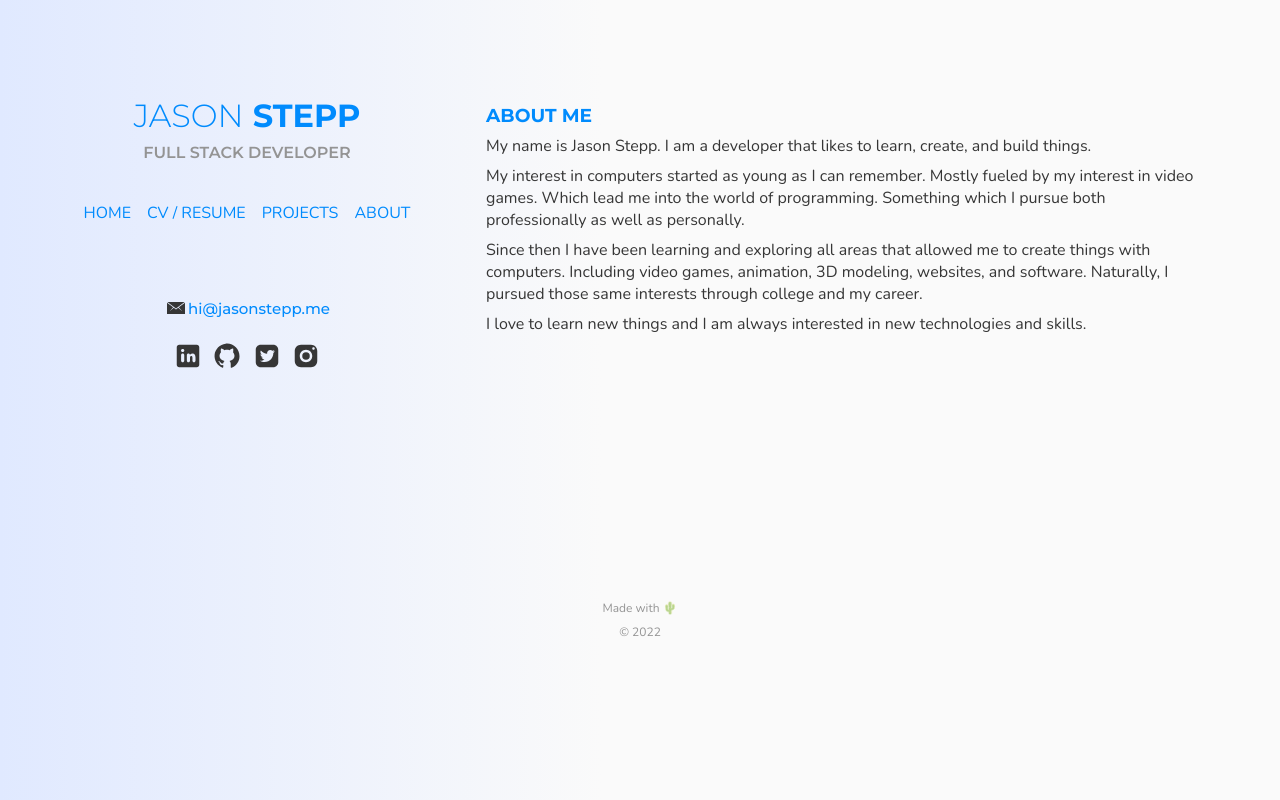
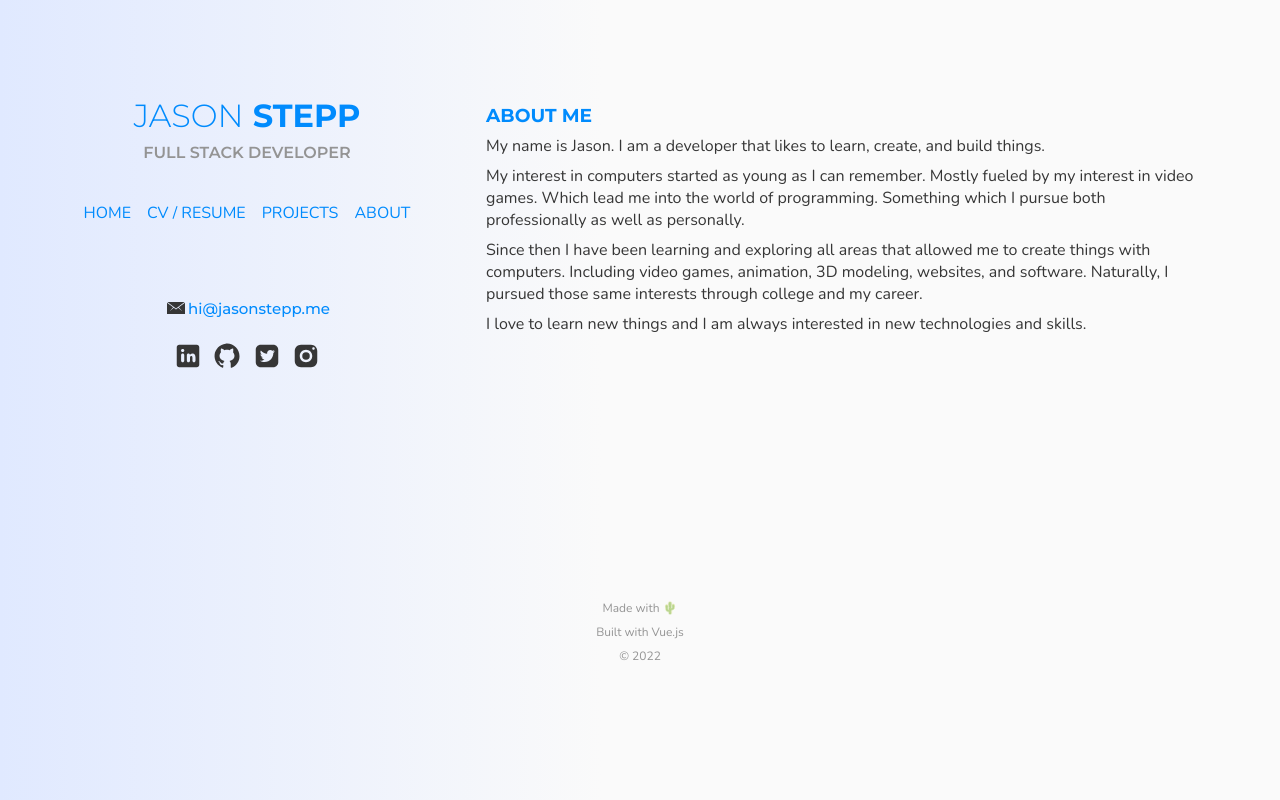
Before and after one commit to steppjason/jasonstepp-vue, a Vue app: page /about in a window 1280 px wide. Built offline with nearby package versions, Linux system fonts and the light colour scheme.

Commit message:
Add built with in footer

```diff
--- a/src/components/Footer.vue
+++ b/src/components/Footer.vue
@@ -1,6 +1,7 @@
 <template>
 	<footer class="site-footer">
 		<p class="made-with">Made with <span>🌵</span></p>
+		<p>Built with Vue.js</p>
 		<p>&copy; {{ copyright }}</p>
 	</footer>
 </template>
--- a/src/views/About.vue
+++ b/src/views/About.vue
@@ -2,7 +2,7 @@
 
 	<div class="content">
 		<h3>About Me</h3>
-		<p>My name is Jason Stepp. I am a developer that likes to learn, create, and build things.</p>
+		<p>My name is Jason. I am a developer that likes to learn, create, and build things.</p>
 		<p>My interest in computers started as young as I can remember. Mostly fueled by my interest
 		in video games. Which lead me into the world of programming. Something which I pursue both
 		professionally as well as personally.</p>
```
